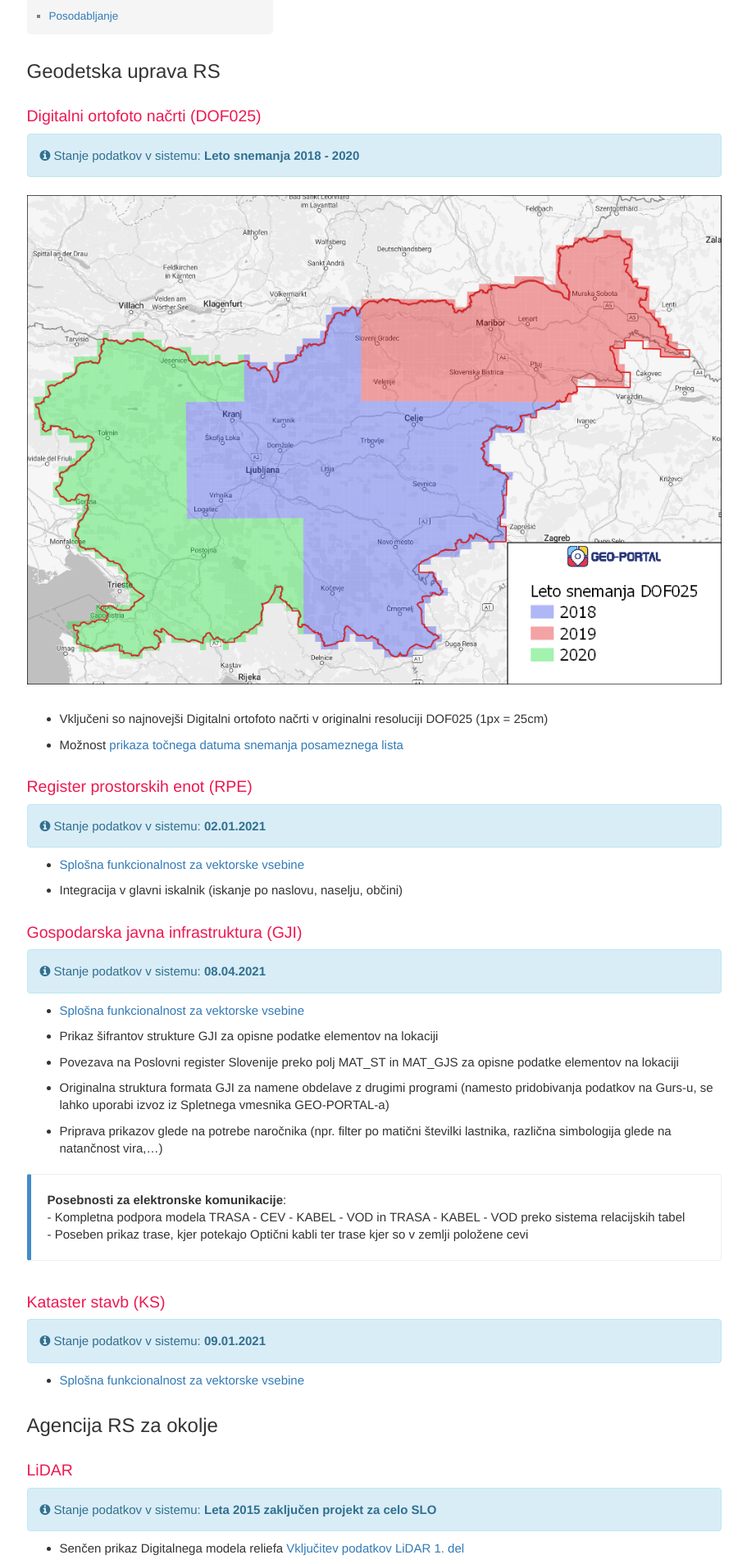
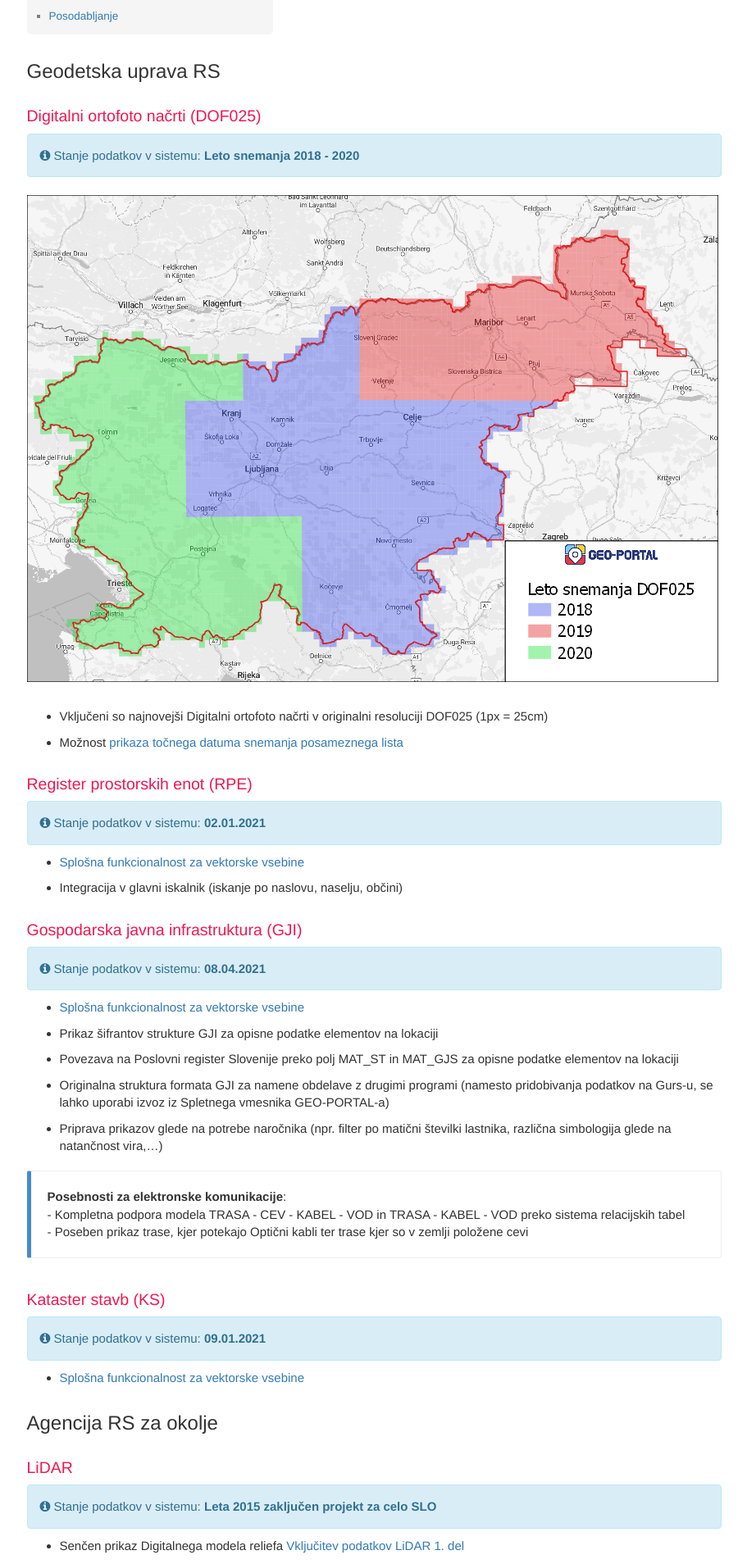
Before and after one commit to geo-portal/geo-portal.github.io, a Jekyll site: the page built from pages/gp/gp_podatki.md, in a window 1280 px wide. Shown: the part 406-2314 px from the top of the page at 82% size, without its empty margins (330-1241 px from the left). Built offline with Jekyll 4.4.1, drawn with Linux system fonts in a browser that asks for light colours; comment, search, counter and statistics services are not loaded.

Commit message:
update dof

```diff
--- a/pages/gp/gp_podatki.md
+++ b/pages/gp/gp_podatki.md
@@ -10,7 +10,7 @@ folder: gp
 
 ### Digitalni ortofoto načrti (DOF025)
 {% include stanje.html content="Leto snemanja 2018 - 2020" %}
-{% include image.html file="dof_stanje_2020_120dpi.png" alt="stanje-dof" caption="" %}
+{% include image.html file="dof_stanje_2020_102dpi.png" alt="stanje-dof" caption="" %}
 
 - Vključeni so najnovejši Digitalni ortofoto načrti v originalni resoluciji DOF025 (1px = 25cm)
 - Možnost [prikaza točnega datuma snemanja posameznega lista](2020-02-27-nasvet-datum-snemanja-dof.html)
```
Also changed, not shown: images/dof_stanje_2020_102dpi.png (added), images/dof_stanje_2020_120dpi.png (deleted).
